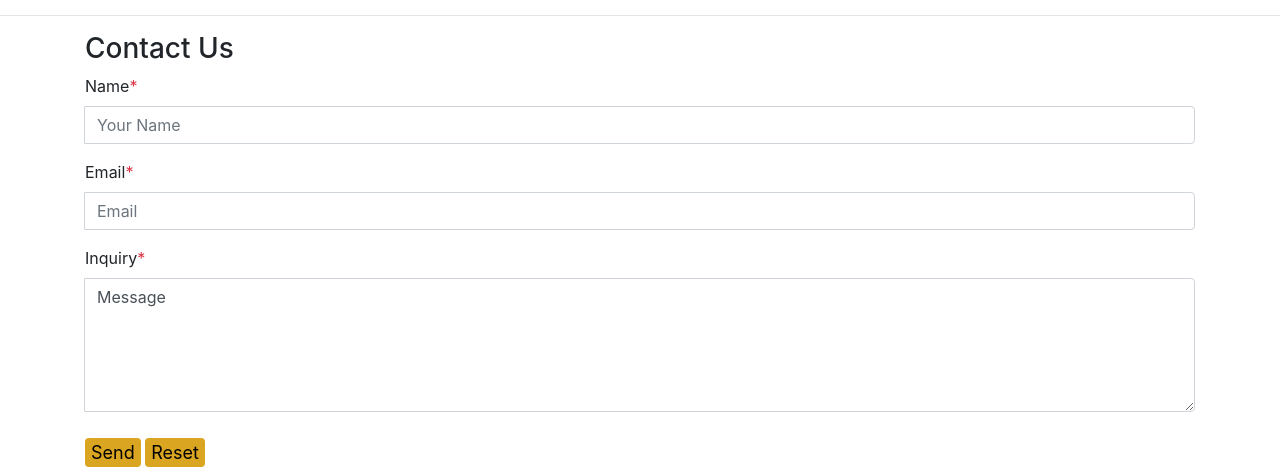
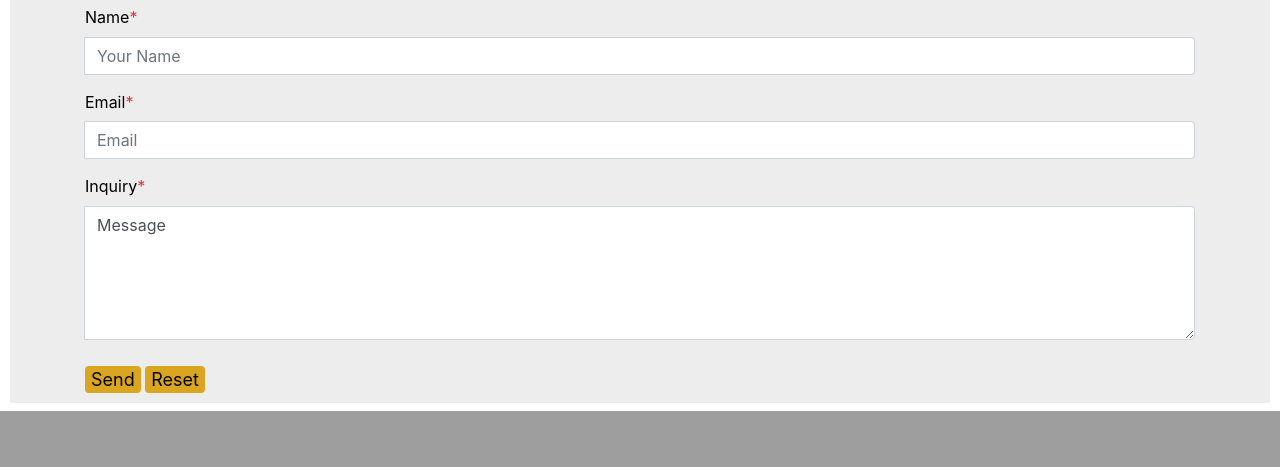
Before and after one commit to floribellaponce/jungle-cat-media, a PHP site: page / in a window 1280 px wide. Shown: the part 2763-3230 px from the top of the page. After the commit the page ends 3174 px from the top, so only its background shows below. Run offline with PHP 8.4, Linux system fonts and the light colour scheme; some libraries are stand-ins or nearby versions.

Commit message:
adjusted class assignments and added bg color to sections

```diff
--- a/public_html/index.html
+++ b/public_html/index.html
@@ -71,16 +71,12 @@
 
 <main>
 	<!-- This is the purpose quote -->
-	<section>
-		<div class="container" id="purpose">
-			<div class="row">
-				<div class="col-s-12">
-					<blockquote>
-						<p class="quote">Jungle Cat Media was created to help business owners and
-							personal brands looking for creative services.  </p>
-					</blockquote>
-				</div>
-			</div>
+	<section id="purpose">
+		<div class="container-fluid" >
+			<blockquote>
+				<p class="quote">Jungle Cat Media was created to help business owners and
+					personal brands looking for creative services. </p>
+			</blockquote>
 		</div>
 	</section>
 
@@ -88,7 +84,7 @@
 
 	<!-- This is the video section -->
 	<section id="video">
-		<div class="container" align="center">
+		<div class="container">
 			<iframe
 				src="https://www.facebook.com/plugins/video.php?href=https%3A%2F%2Fwww.facebook.com%2Fjon.cabada%2Fvideos%2F1487199711420237%2F&show_text=0&width=560"
 				width="560" height="315" style="border:none;overflow:hidden" scrolling="no" frameborder="0"
@@ -99,16 +95,16 @@
 	<hr>
 
 	<!-- This is the services section -->
-	<section>
-		<div class="container marketing" id="services">
+	<section class="gray-bg-color" id="services">
+		<div class="container" >
 			<div class="row">
 				<div class="col-md-6" align="center">
-					<img src="images/Video.PNG" alt="video" class="rounded-circle img-fluid">
+					<img src="images/Video.PNG" alt="video" class="rounded-circle">
 					<h3>Videoagraphy</h3>
 					<p>short description</p>
 				</div>
 				<div class="col-md-6" align="center">
-					<img src="images/Edits.PNG" alt="edits" class="rounded-circle img-fluid">
+					<img src="images/Edits.PNG" alt="edits" class="rounded-circle">
 					<h3>Video Editing</h3>
 					<p> short description</p>
 				</div>
@@ -119,8 +115,8 @@
 	<hr>
 
 	<!-- This is the about us section -->
-	<section>
-		<div class="container" id="about-us">
+	<section class="gray-bg-color" id="about-us">
+		<div class="container" >
 			<div class="row about-us">
 				<div class="col-md-5">
 					<img src="images/Jon.jpg" class="rounded-circle img-lg about-us-image img-fluid mx-auto"
@@ -151,7 +147,7 @@
 			<div id="myCarousel" class="carousel slide" data-ride="carousel">
 				<div class="carousel-inner">
 					<div class="carousel-item active" data-interval="10000">
-						<img src="images/Camera2%20(2).png" alt="camera" width="100%" height="100%">
+						<img src="images/Camera2%20(2).png" alt="first-slide" width="100%" height="100%">
 						<div class="container">
 							<div class="carousel-caption text-center">
 								<p> #1 This is a place holder for the testimonials from previous clients.</p>
@@ -193,7 +189,7 @@
 	<hr>
 
 	<!-- This is the contact form section -->
-	<section>
+	<section class="gray-bg-color">
 		<div id="contact-us">
 			<form id="jungle-cat-form" action="../php/" method="post">
 				<div class="container">
--- a/public_html/styles.css
+++ b/public_html/styles.css
@@ -1,5 +1,3 @@
-
-
 main {
 	padding-top: 100px;
 }
@@ -93,6 +91,7 @@ button:hover {
 #purpose {
 	alignment: center;
 	text-align: center;
+	font-size: 10vw;
 }
 
 #video {
@@ -110,3 +109,16 @@ button:hover {
 	padding-right: 15px;
 	padding-left: 15px;
 }
+
+#services img {
+	width: 200px;
+	height: 200px;
+}
+
+.gray-bg-color {
+	background: rgba(0, 0, 0, 0.07);
+	color: black;
+	margin: .5em 10px;
+	padding: 10px 20px;
+	line-height: 1.4;
+}
```
